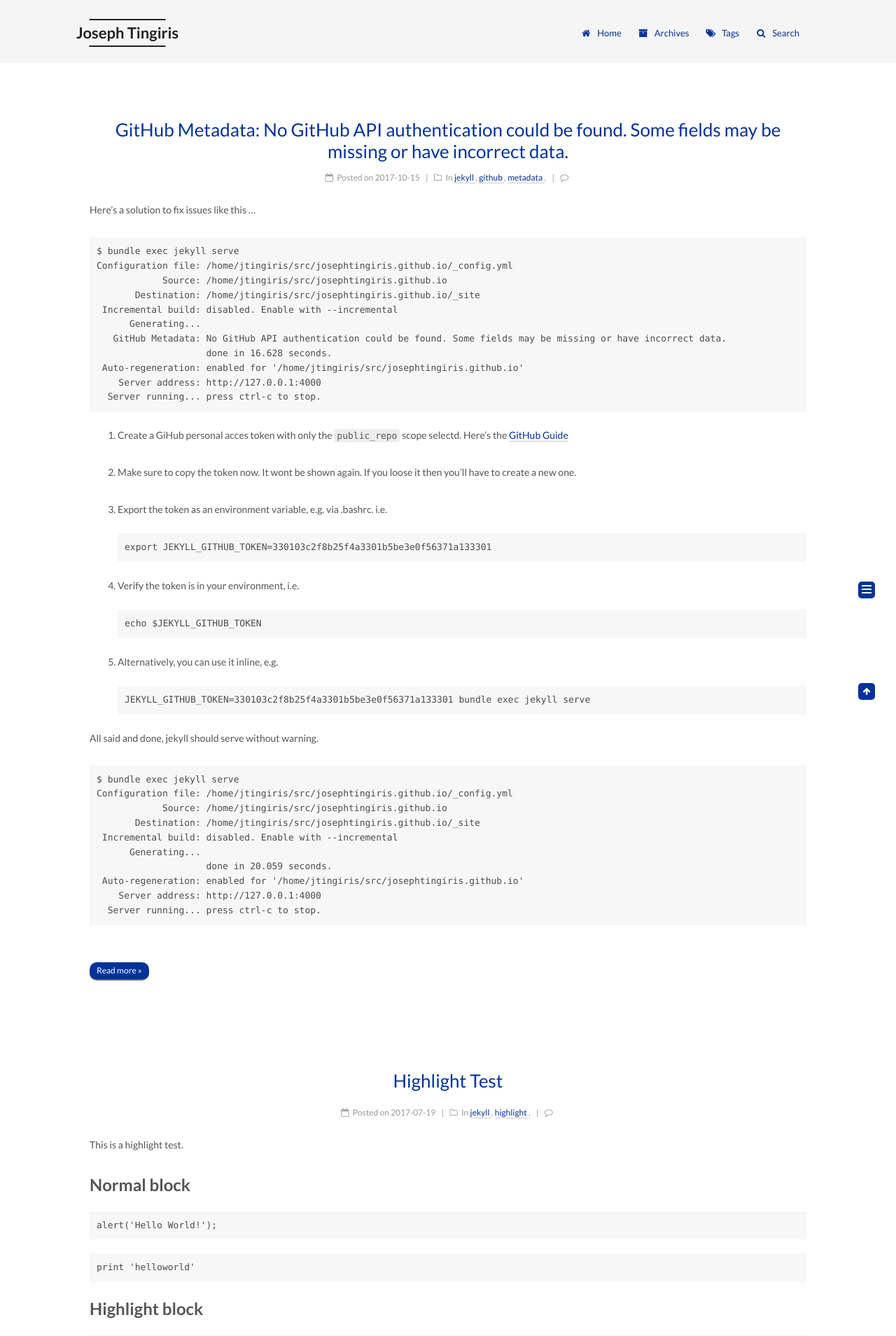
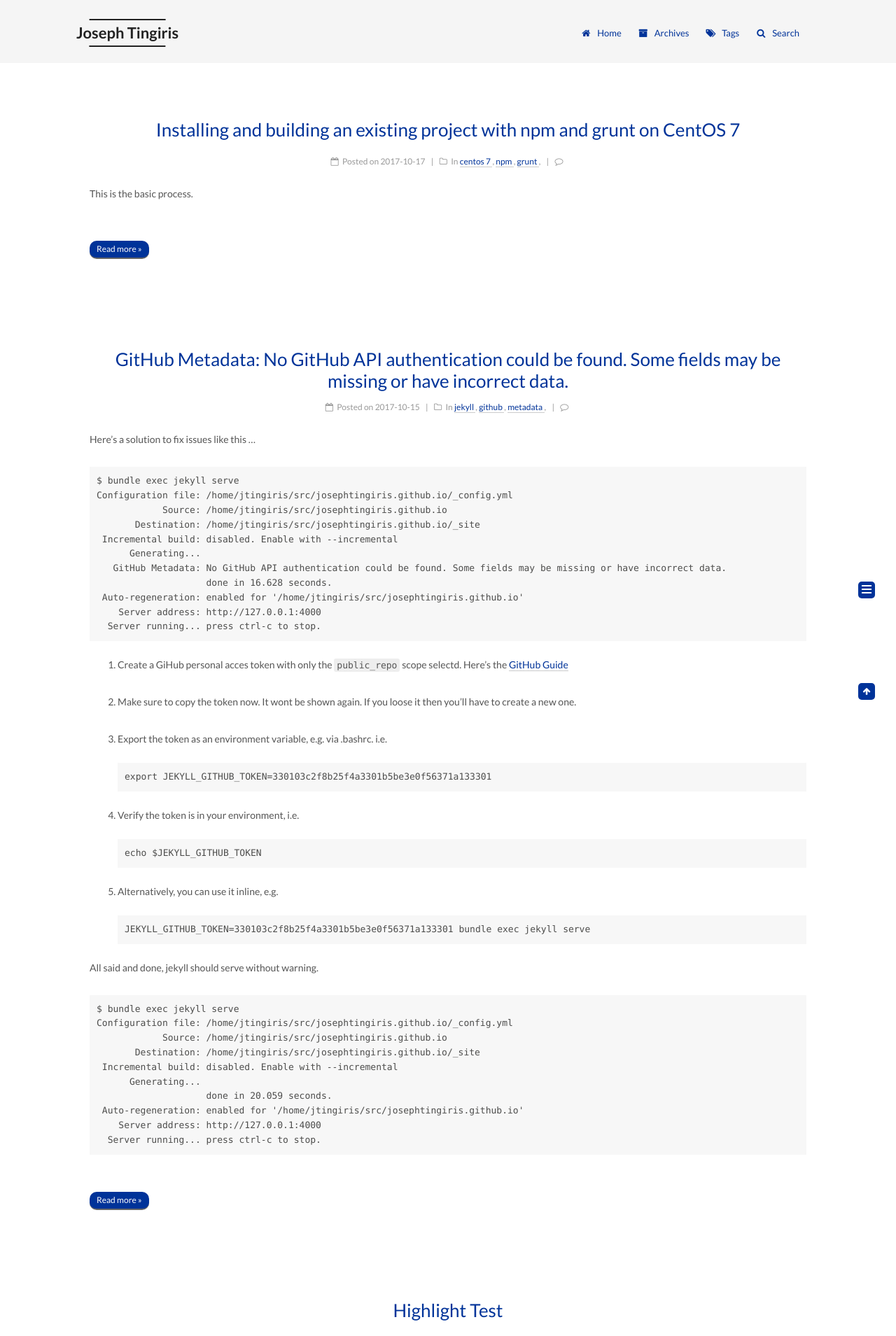
Before and after one commit to josephtingiris/josephtingiris.github.io, a Jekyll site: the page built from index.html, in a window 1280 px wide. Shown: the top 1909 px of the page at 70% size. Built offline with Jekyll 4.4.1, drawn with Linux system fonts in a browser that asks for light colours; emoji names are drawn with the system emoji font; formulas are drawn with MathJax 3; the list of posts is cut into pages by our own code; comment, search, counter and statistics services are not loaded.

Commit message:
.gitignore .jekyll-metadata; _config.yml markdown_ext; new post

````diff
--- a/_config.yml
+++ b/_config.yml
@@ -43,6 +43,7 @@ highlighter: rouge
 
 #### Markdown Processors
 ## 'redcarpet' is unsupported on GitHub Pages now.
+markdown_ext: "markdown,mkdown,mkdn,mkd,md"
 markdown: kramdown
 kramdown:
     input: GFM
--- /dev/null
+++ b/_posts/2017-10-16-centos-7-npm-grunt.md
@@ -0,0 +1,37 @@
+---
+layout: post
+title: "Installing and building an existing project with npm and grunt on CentOS 7"
+author: "Joseph Tingiris"
+date: 2017-10-16 21:01:19 -0400
+last_modified_at: 2017-10-16 21:01:19 -0400
+categories:
+    - centos 7
+    - npm
+    - grunt
+tags:
+    - howto
+    - centos 7
+    - npm
+    - grunt
+    - javascript
+published: true
+---
+
+This is the basic process.
+
+[npm](https://www.npmjs.com/) is the package manager for JavaScript
+```
+yum install epel-release npm
+```
+
+[GRUNT](https://gruntjs.com/) is the JavaScript Task Runner
+```
+npm install -g grunt-cli
+```
+
+A typical project has a `package.json` and a `Gruntfile.js` in a `project_dir`, i.e.
+```
+cd project_dir
+npm install
+grunt
+```
````
Also changed, not shown: _posts/2017-10-15-no-github-api-authentication-could-be-found.md (+2 -0 lines), 1 other file.
